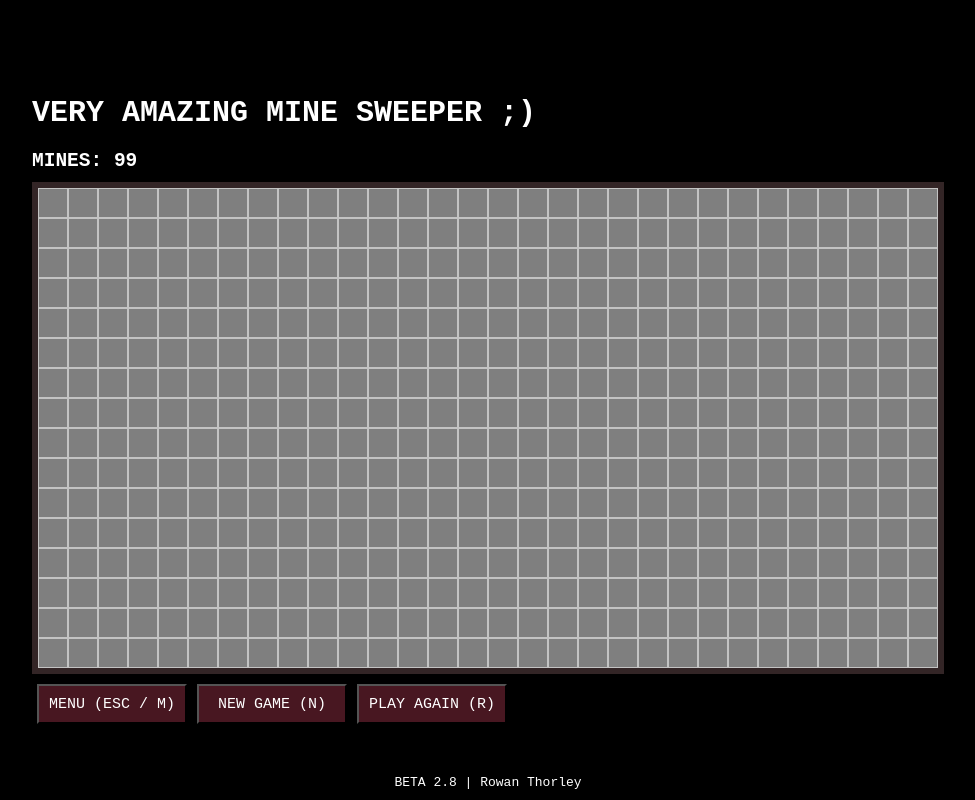
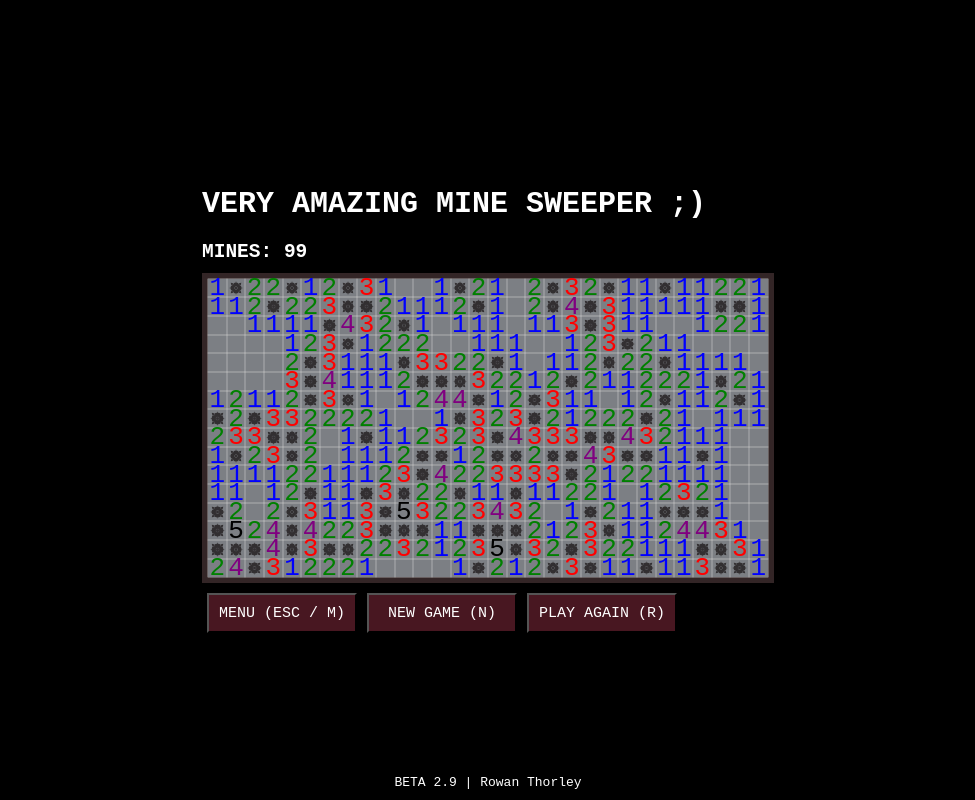
Before and after one commit to ChocolateVS/MINESWEEPER, a plain HTML site: page index.html in a window 1280 px wide. Shown: the whole page, without its empty margins (160-1135 px from the left). Drawn offline with Linux system fonts and the light colour scheme.

Commit message:
customisation backup

```diff
--- a/index.html
+++ b/index.html
@@ -14,8 +14,8 @@
     <div id="menu" class="menu">
         <div id="mines_div" class="menu-item">
             <h2>MINES: </h2>
-            <input type="range" min="1" max="479" value="99" class="slider" id="minesSlider">
-            <h2 class="count" id="mineCount">99</h2>
+            <input type="range" min="1" max="100" value="20" class="slider" id="minesSlider">
+            <h2 class="count" id="mineCount">~20%</h2>
         </div>
 
         <div id="width_div" class="menu-item">
@@ -30,13 +30,13 @@
             <h2 class="count" id="heightCount">16</h2>
         </div>
         <div id="percent_div" class="menu-item">
-            <h2 id="percentage"> </h2>
+            <h2 id="percentage">MINES: ~20%</h2>
         </div>
         <div id="diff_div" class="menu-item">
-            <h2 id="difficulty"> </h2>
+            <h2 id="difficulty">EEEEKKK</h2>
         </div>
     </div>
-    <footer>BETA 2.8 | Rowan Thorley</footer>
+    <footer>BETA 2.9 | Rowan Thorley</footer>
 </body>
 <script src="script.js"></script>
 </html>
--- a/script.js
+++ b/script.js
@@ -2,7 +2,12 @@ function id(id) { return document.getElementById(id)}
 
 var width = 30;
 var height = 16;
-var size = width * height;
+
+var border_width;
+
+var cell_width;
+
+var size;
 var mines = 99;
 var colors = ["blue", "green", "red", "purple", "black", "gray", "maroon", "turquoise"];
 let images = ["blank.png", "flag_red.png", "question.png"];
@@ -13,9 +18,11 @@ var btnState = [];
 let score = mines;
 let body = id("gameBody");
 let allShown = [];
-//let main_body = id("mainBody");
 let shownCount = 0;
 let timerStarted = false;
+
+let screen_width = window.screen.width;
+let screen_height =window.screen.height;
 
 //let titleDiv = newElement("titlveDiv", "titleDiv", "div", "", [], null, false );
 //titleDiv.appendChild(newElement("title", "title", "h1", "VERY AMAZING MINE SWEEPER ;)", [], main_body, false ));
@@ -40,16 +47,48 @@ function newElement(id, classname, type, text, att, appendTo, append) {
     if (append) appendTo.appendChild(element);
     else return element;
 }
+
 function drawGrid() {
+
     body.innerHTML = "";
+
+    screen_width = window.screen.width;
+    screen_height = window.screen.height;
+
+    let grid = newElement("grid", "grid", "div", "", [], null, false);
+
+    let cell_width;
+
+    if (screen_width / width >= screen_height / height) {
+        grid_height = screen_height * 0.7;
+
+        cell_width = (grid_height / (height));
+
+        grid_width = cell_width * width;
+    }
+    else {
+        grid_width = screen_width * 0.7;
+
+        cell_width = (grid_width / (width));
+
+        grid_height = cell_width * height;
+    }
+    console.log(grid_height, grid_width);
+    grid.style.width = grid_width + "px";
+    grid.style.height = grid_height + "px";
     newElement("title", "title", "h1", "VERY AMAZING MINE SWEEPER ;)", [], body, true)
     newElement("score", "score", "h2", "MINES: " + score, [], body, true);
-    let grid = newElement("grid", "grid", "div", "", [], null, false);
+
 
     for (let i = 0; i < minesArray.length; i++) {
         let cell = document.createElement("div");
         cell.className = "cell";
         cell.id = i;
+        cell.style.width = cell_width + "px";
+        cell.style.height = cell_width + "px";
+        let boxshadow = cell_width * 0.02;
+        cell.style.boxShadow = "0px 0px 0px " + boxshadow + "px #bfbfbf"
+        //cell.style.boxShadow = "0px 0px 0px " + boxshadow + "px blue;"
 
         var type = checkSurround(i);
 
@@ -63,7 +102,13 @@ function drawGrid() {
 
         grid.appendChild(cell);
 
-        let button = newElement("btn" + i, "button", "input", "", [["type", "image"], ["src", images[0]], ["name", i], ["onclick", "cellClicked(" + i + ")"]], grid, true);
+        let button = newElement("btn" + i, "button", "input", "", [["type", "image"], ["src", images[0]], ["name", i], ["onclick", "cellClicked(" + i + ")"]], null, false);
+        button_width = cell_width + border_width;
+        button_height = cell_width + border_width;
+        button.style.width = button_width + "px";
+        button.style.height = button_height + "px";
+        button.style.marginLeft = - button_width + "px";
+        //grid.appendChild(button);
 
         let btn = {
             id: "btn" + i,
@@ -178,7 +223,7 @@ function getXY (cell) {
     return [x, y];
 }
 
-function getCell(x, y) { return ((y) * 30) + x; }
+function getCell(x, y) { return ((y) * width) + x; }
 
 
 function checkBoundaries(c) {
@@ -207,6 +252,8 @@ function cellRightClicked(btn) {
 }
 
 function reset(type) {
+    size = width * height;
+
     if (type == 0) {
         minesArray = [];
         for (let i = 0; i < size; i++)  minesArray[i] = "";
@@ -255,9 +302,10 @@ function menu(i) {
 }
 
 function save() {
-    //width = id("widthCount").value;
-    //height = id("heightCount").value;
+    width = id("widthSlider").value;
+    height = id("heightSlider").value;
     mines = id("minesSlider").value;
+    console.log(width, height);
     reset(0);
 }
 id("minesSlider").addEventListener("input", function() {
@@ -265,15 +313,15 @@ id("minesSlider").addEventListener("input", function() {
     estDiff();
 }, false);
 
-id("widthSlider").addEventListener("change", function() {
+id("widthSlider").addEventListener("input", function() {
     id("widthCount").textContent = id("widthSlider").value;
-    id("minesSlider").setAttribute("max", width * height);
+    //id("minesSlider").setAttribute("max", width * height);
     estDiff();
 }, false);
 
-id("heightSlider").addEventListener("change", function() {
+id("heightSlider").addEventListener("input", function() {
     id("heightCount").textContent = id("heightSlider").value;
-    id("minesSlider").setAttribute("max", width * height - 1);
+    //id("minesSlider").setAttribute("max", width * height - 1);
     estDiff();
 }, false);
 
--- a/style.css
+++ b/style.css
@@ -14,21 +14,17 @@ body, html {
 #grid {
     background-color:#7c7f84;
     border:6px solid #271717da;
-    width:900px;
-    height:480px;
     display:flex;
     flex-wrap:wrap;
     flex-direction:row;
+    align-content:flex-start;
 }
 
 .cell {
-    width: 28px;
-    height: 28px;
-    border: 1px solid #bfbfbf;
     display: flex;
     justify-content:center;
     align-items:center;
-    font-size:25px;
+    font-size:200%;
 }
 
 .button {
```
